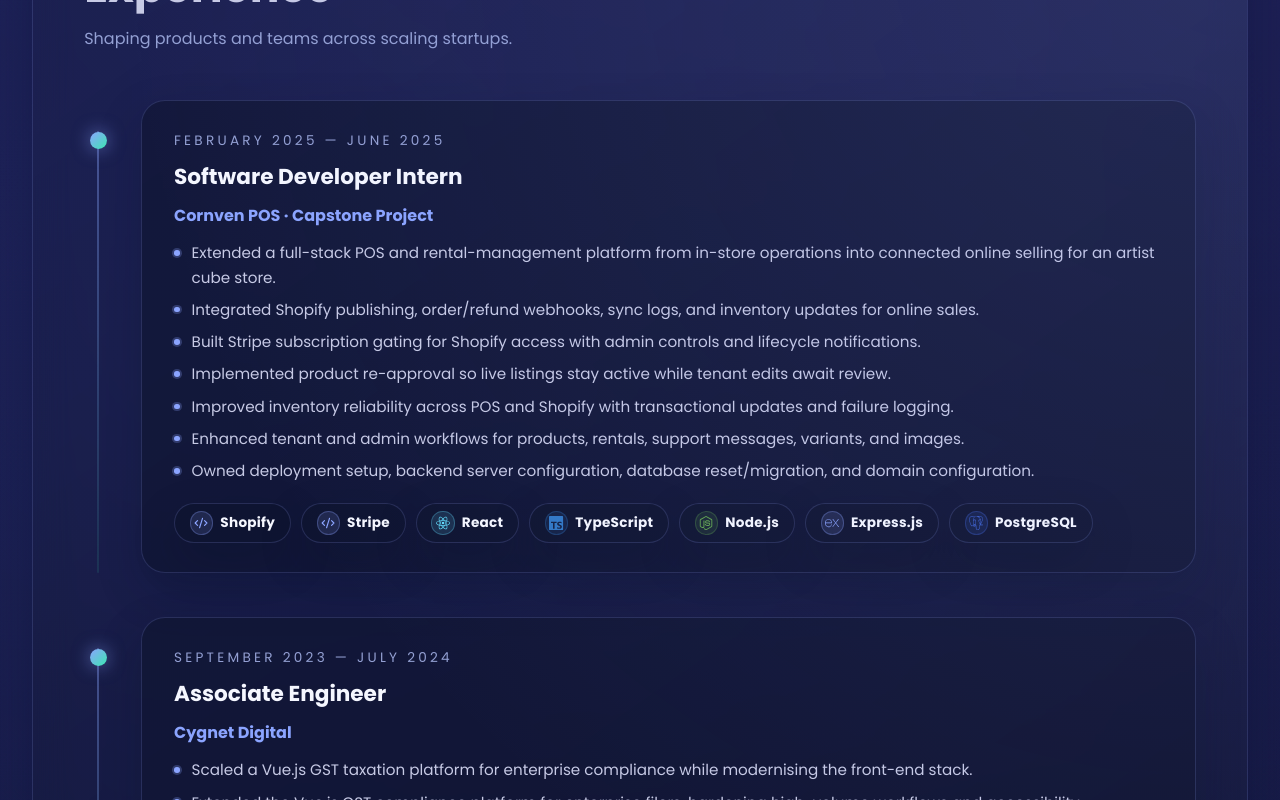
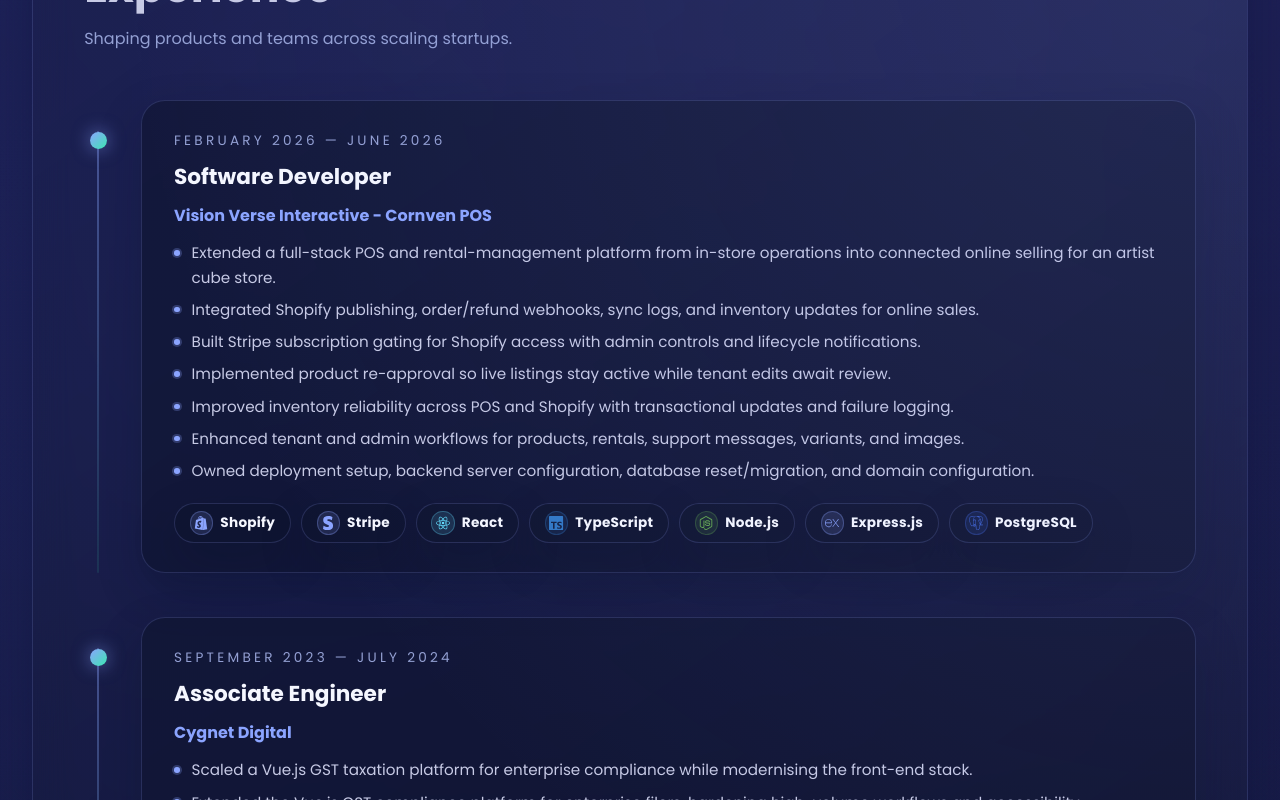
Before and after one commit to krn1904/Portfolio, a React (Create React App) app: page / in a window 1280 px wide. Shown: the part 940-1740 px from the top of the page. Built offline with nearby package versions, Linux system fonts and the light colour scheme; no server answers.

Commit message:
added capstone project experience

```diff
--- a/src/components/TechnologyIcon/TechnologyIcon.js
+++ b/src/components/TechnologyIcon/TechnologyIcon.js
@@ -7,11 +7,13 @@
   SiClaudecode,
   SiCss,
   SiDocker,
+  SiDrizzle,
   SiExpress,
   SiGit,
   SiGithubactions,
   SiGithub,
   SiGithubcopilot,
+  SiGooglegemini,
   SiHtml5,
   SiJsonwebtokens,
   SiJavascript,
@@ -24,7 +26,9 @@
   SiReact,
   SiReacthookform,
   SiRender,
+  SiShopify,
   SiSourcetree,
+  SiStripe,
   SiTelegram,
   SiTypeorm,
   SiTypescript,
@@ -57,6 +61,7 @@
   Codex: TbBrandOpenai,
   CSS: SiCss,
   Docker: SiDocker,
+  'Drizzle ORM': SiDrizzle,
   DynamoDB: dynamoDbLogo,
   EC2: ec2Logo,
   'ECS Fargate': ecsLogo,
@@ -67,6 +72,7 @@
   'GitHub Actions': SiGithubactions,
   GitHub: SiGithub,
   'GitHub Copilot': SiGithubcopilot,
+  'Gemini AI': SiGooglegemini,
   HTML: SiHtml5,
   Java: FaJava,
   java: FaJava,
@@ -88,7 +94,9 @@
   'REST APIs': LuBraces,
   S3: s3Logo,
   Render: SiRender,
+  Shopify: SiShopify,
   Sourcetree: SiSourcetree,
+  Stripe: SiStripe,
   'Telegram Bot API': SiTelegram,
   TypeORM: SiTypeorm,
   TypeScript: SiTypescript,
--- a/src/portfolio.js
+++ b/src/portfolio.js
@@ -24,10 +24,10 @@
 
 const experiences = [
   {
-    title : 'Software Developer Intern',
-    company : 'Cornven POS · Capstone Project',
-    startDate: 'February 2025',
-    endDate: 'June 2025',
+    title : 'Software Developer',
+    company : 'Vision Verse Interactive - Cornven POS',
+    startDate: 'February 2026',
+    endDate: 'June 2026',
     description:
       'Extended a full-stack POS and rental-management platform from in-store operations into connected online selling for an artist cube store.',
     highlights: [
@@ -186,7 +186,7 @@
     sections: [
       {
         label: 'Database',
-        items: ['PostgreSQL', 'MongoDB', 'DynamoDB'],
+        items: ['PostgreSQL', 'MongoDB', 'DynamoDB', 'Drizzle ORM'],
       },
       {
         label: 'Cloud & DevOps',
@@ -198,8 +198,8 @@
     category: 'APIs & Tools',
     sections: [
       {
-        label: 'APIs & Auth',
-        items: ['REST APIs', 'WebSockets', 'JWT'],
+        label: 'APIs, Auth & Payments',
+        items: ['REST APIs', 'WebSockets', 'JWT', 'NextAuth', 'Stripe', 'Shopify'],
       },
       {
         label: 'Tools',
@@ -212,7 +212,7 @@
     sections: [
       {
         label: 'AI Tools',
-        items: ['Cursor', 'Claude', 'ChatGPT', 'GitHub Copilot'],
+        items: ['Gemini AI', 'Cursor', 'Claude', 'ChatGPT', 'GitHub Copilot'],
       },
       {
         label: 'AI Coding Agents',
```
